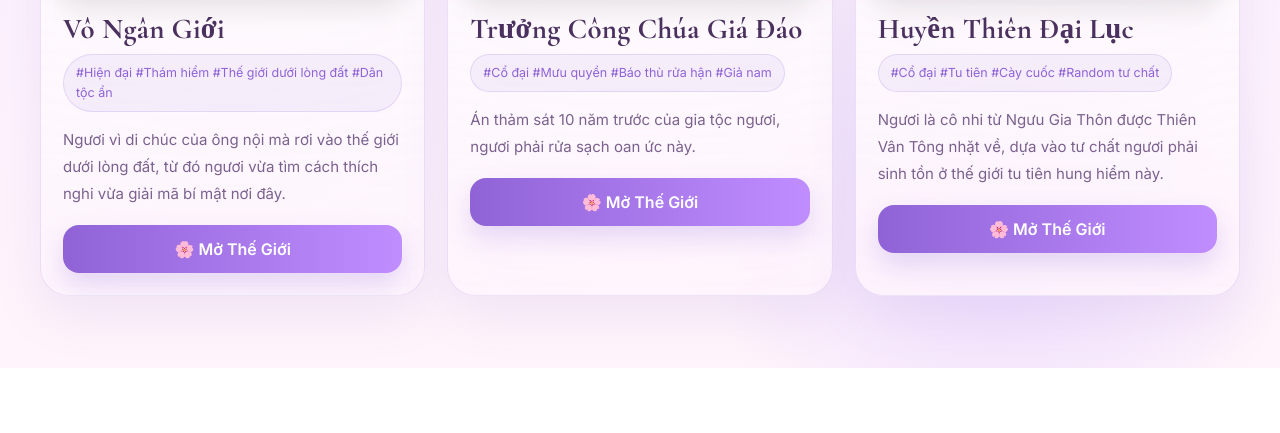
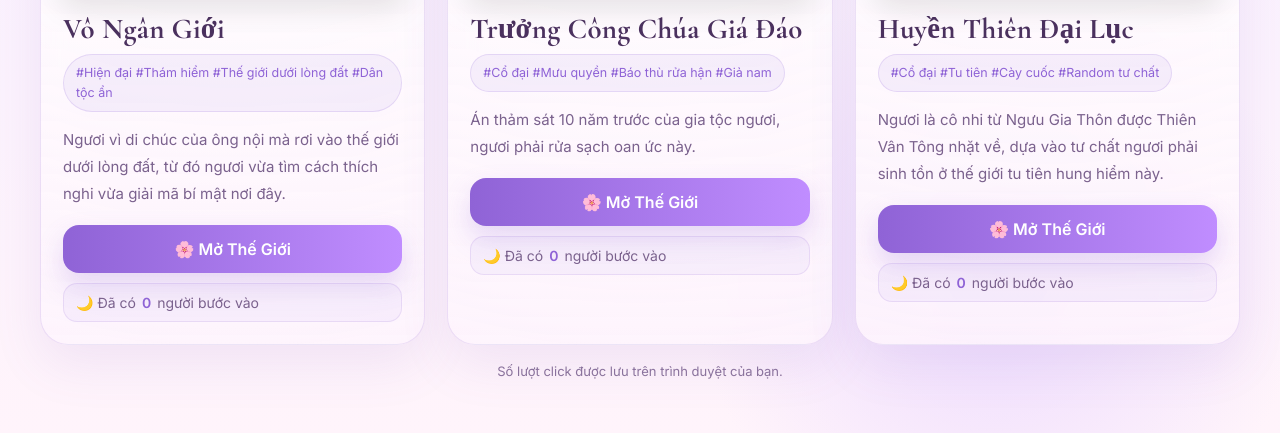
Before and after one commit to venhu96-cmyk/the-gioi-rpg-eirlyso-, a plain HTML site: page index.html in a window 1280 px wide. Shown: the part 873-1306 px from the top of the page. Before the commit the page ends 1241 px from the top, so only its background shows below. Drawn offline with nearby package versions, Linux system fonts and the light colour scheme.

Commit message:
index.html
🌙 Đã có ... người bước vào

```diff
--- a/index.html
+++ b/index.html
@@ -297,6 +297,24 @@
             box-shadow:0 16px 30px rgba(143, 99, 214, .28);
         }
 
+        .link-stats{
+            margin-top:10px;
+            padding:10px 12px;
+            border-radius:14px;
+            background:rgba(143, 99, 214, .06);
+            border:1px solid rgba(143, 99, 214, .14);
+            color:var(--text-muted);
+            font-size:14px;
+            display:flex;
+            align-items:center;
+            gap:6px;
+        }
+
+        .link-stats strong{
+            color:var(--accent);
+            font-weight:700;
+        }
+
         .empty-state{
             grid-column:1 / -1;
             padding:30px 24px;
@@ -362,7 +380,10 @@
         </header>
 
         <main id="grid" class="grid"></main>
+
         <div class="footer-note">
+            Số lượt click được lưu trên trình duyệt của bạn.
+        </div>
     </div>
 
     <script>
@@ -394,6 +415,18 @@
         const searchInput = document.getElementById('search');
         const filterSelect = document.getElementById('filter');
         const sortSelect = document.getElementById('sort');
+
+        function getStorageKey(link) {
+            return `world_click_count_${btoa(unescape(encodeURIComponent(link)))}`;
+        }
+
+        function getClickCount(link) {
+            return Number(localStorage.getItem(getStorageKey(link)) || 0);
+        }
+
+        function setClickCount(link, count) {
+            localStorage.setItem(getStorageKey(link), String(count));
+        }
 
         function render() {
             const query = searchInput.value.toLowerCase().trim();
@@ -439,11 +472,24 @@
                         <div class="tag-pill">${char.tag}</div>
                         <p class="description">${char.summary}</p>
                         <div class="card-actions">
-                            <a href="${char.link}" target="_blank" rel="noopener noreferrer" class="btn btn-primary">🌸 Mở Thế Giới</a>
+                            <a href="${char.link}" target="_blank" rel="noopener noreferrer" class="btn btn-primary open-world" data-link="${char.link}">🌸 Mở Thế Giới</a>
+                        </div>
+                        <div class="link-stats">
+                            🌙 Đã có <strong class="click-count">${getClickCount(char.link)}</strong> người bước vào
                         </div>
                     </div>
                 `;
                 grid.appendChild(card);
+
+                const openBtn = card.querySelector('.open-world');
+                const countEl = card.querySelector('.click-count');
+
+                openBtn.addEventListener('click', () => {
+                    const link = openBtn.dataset.link;
+                    const newCount = getClickCount(link) + 1;
+                    setClickCount(link, newCount);
+                    countEl.textContent = newCount;
+                });
             });
         }
 
```
